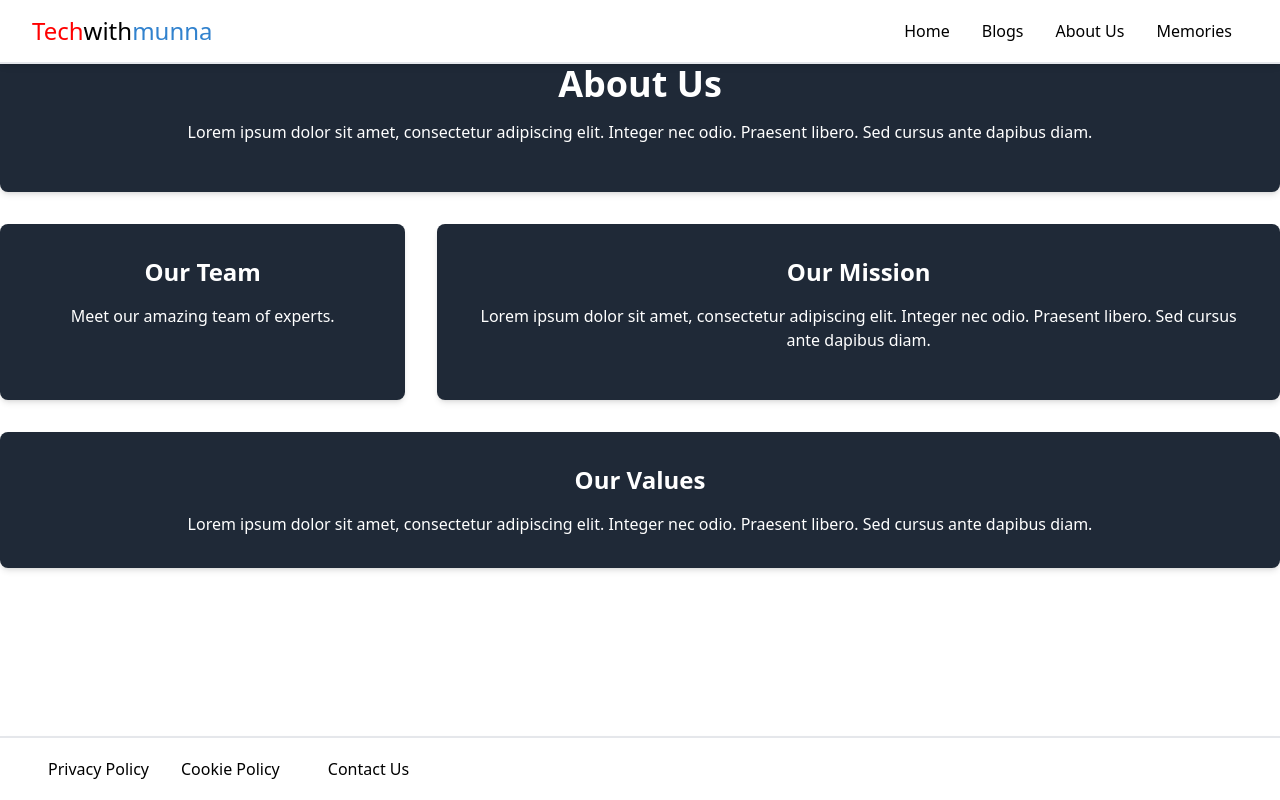
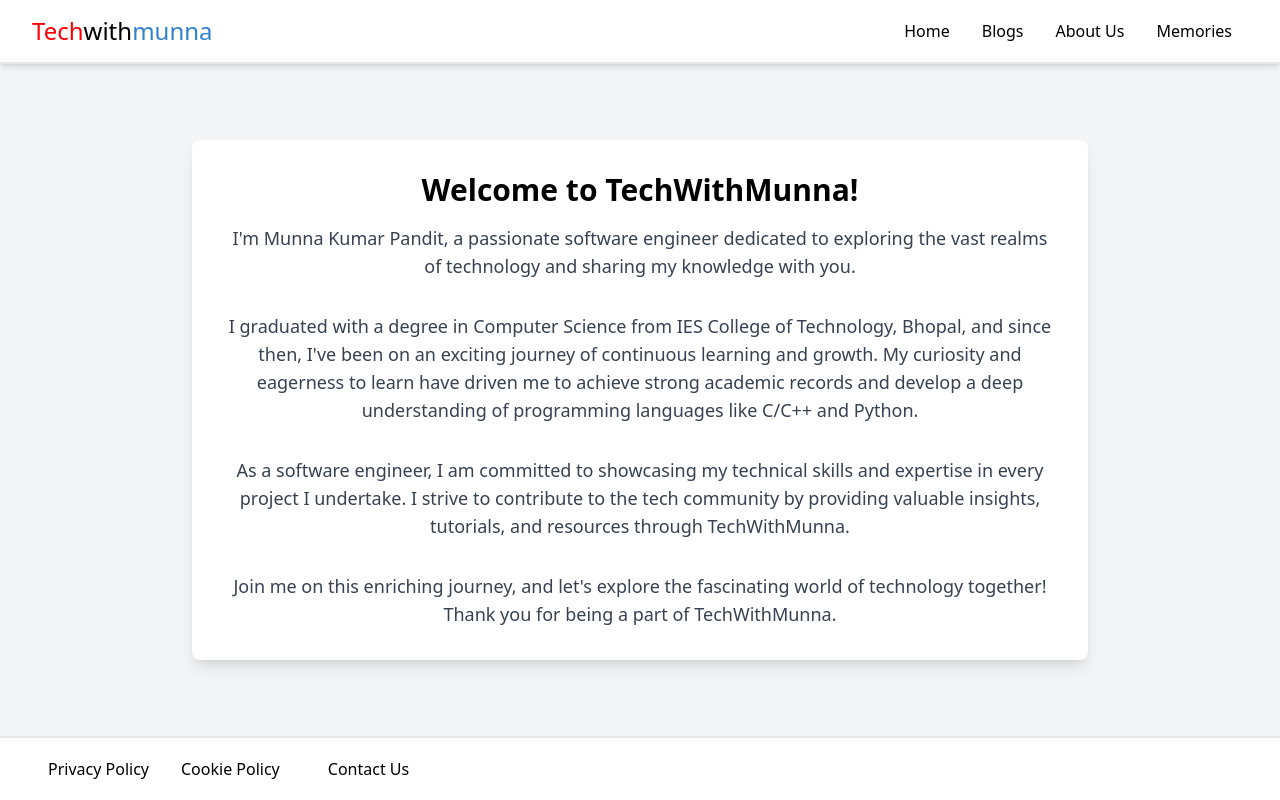
Before and after one commit to immunnapandit/Personal-Blogs, a React (Create React App) app: page /aboutus in a window 1280 px wide. Built offline with nearby package versions, Linux system fonts and the light colour scheme.

Commit message:
about us page added

```diff
--- a/src/Components/About.js
+++ b/src/Components/About.js
@@ -1,27 +1,25 @@
-// AboutUs.js
-const About = () => {
-    return (
-        <div className="container mx-auto py-8">
-            <div className="bg-gray-800 text-white p-8 rounded-lg shadow-md mb-8">
-                <h1 className="text-4xl font-bold mb-4">About Us</h1>
-                <p className="mb-4">Lorem ipsum dolor sit amet, consectetur adipiscing elit. Integer nec odio. Praesent libero. Sed cursus ante dapibus diam.</p>
-            </div>
-            <div className="grid grid-cols-3 gap-8">
-                <div className="col-span-1 bg-gray-800 text-white p-8 rounded-lg shadow-md">
-                    <h2 className="text-2xl font-bold mb-4">Our Team</h2>
-                    <p className="mb-4">Meet our amazing team of experts.</p>
-                </div>
-                <div className="col-span-2 bg-gray-800 text-white p-8 rounded-lg shadow-md">
-                    <h2 className="text-2xl font-bold mb-4">Our Mission</h2>
-                    <p className="mb-4">Lorem ipsum dolor sit amet, consectetur adipiscing elit. Integer nec odio. Praesent libero. Sed cursus ante dapibus diam.</p>
-                </div>
-                <div className="col-span-3 bg-gray-800 text-white p-8 rounded-lg shadow-md">
-                    <h2 className="text-2xl font-bold mb-4">Our Values</h2>
-                    <p>Lorem ipsum dolor sit amet, consectetur adipiscing elit. Integer nec odio. Praesent libero. Sed cursus ante dapibus diam.</p>
-                </div>
-            </div>
-        </div>
-    );
-}
+import React from 'react';
 
-export default About;
+const AboutUs = () => {
+  return (
+    <div className="bg-gray-100 min-h-screen flex items-center justify-center">
+      <div className="max-w-4xl mx-auto p-8 bg-white rounded-lg shadow-lg">
+        <h1 className="text-3xl font-bold mb-4">Welcome to TechWithMunna!</h1>
+        <p className="text-lg text-gray-700 mb-8">
+          I'm Munna Kumar Pandit, a passionate software engineer dedicated to exploring the vast realms of technology and sharing my knowledge with you.
+        </p>
+        <p className="text-lg text-gray-700 mb-8">
+          I graduated with a degree in Computer Science from IES College of Technology, Bhopal, and since then, I've been on an exciting journey of continuous learning and growth. My curiosity and eagerness to learn have driven me to achieve strong academic records and develop a deep understanding of programming languages like C/C++ and Python.
+        </p>
+        <p className="text-lg text-gray-700 mb-8">
+          As a software engineer, I am committed to showcasing my technical skills and expertise in every project I undertake. I strive to contribute to the tech community by providing valuable insights, tutorials, and resources through TechWithMunna.
+        </p>
+        <p className="text-lg text-gray-700">
+          Join me on this enriching journey, and let's explore the fascinating world of technology together! Thank you for being a part of TechWithMunna.
+        </p>
+      </div>
+    </div>
+  );
+};
+
+export default AboutUs;
```
